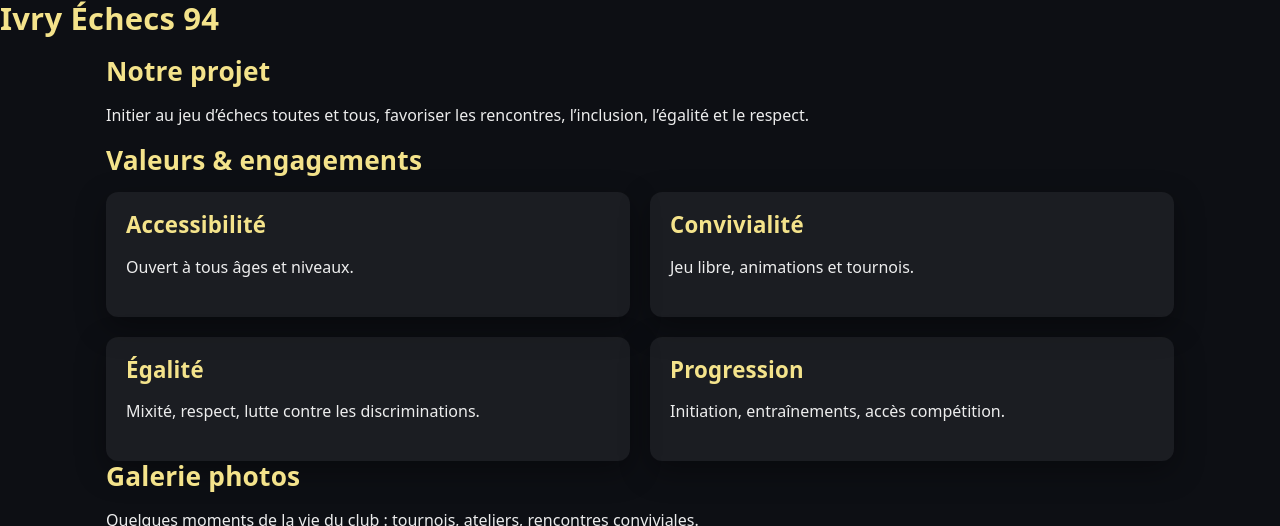
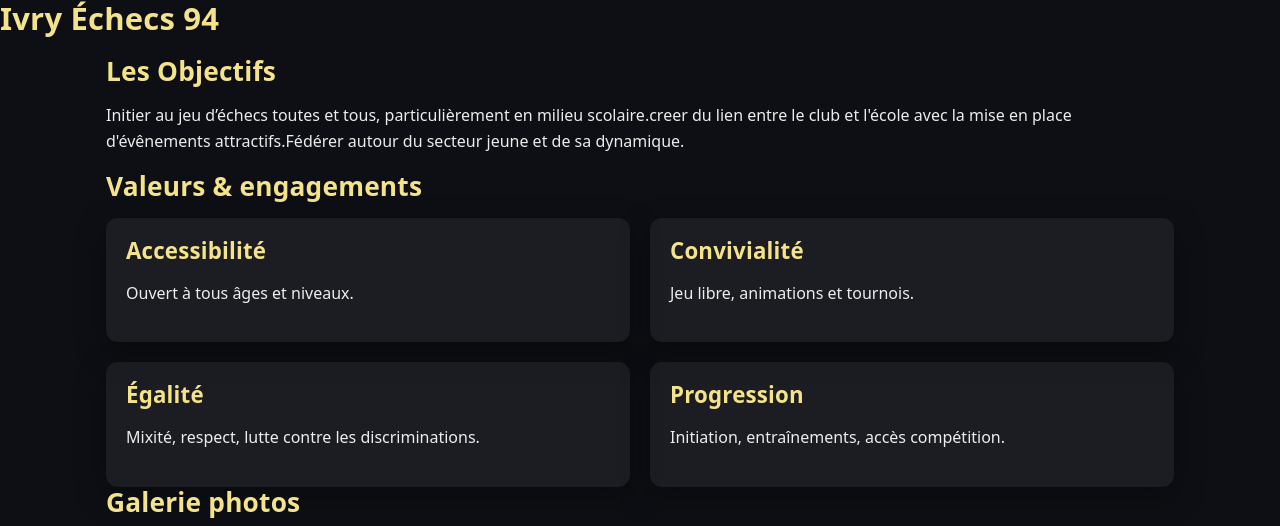
Before and after one commit to Nelwyn64/ivry-echecs-94, a Jekyll site: the page built from about.html, in a window 1280 px wide, cut to the strip 0-526 px from the top of the page. Built offline with Jekyll 4.4.1, drawn with Linux system fonts in a browser that asks for light colours; a script that is not in the unit is left out.

Commit message:
Update Pages du site “club”

```diff
--- a/about.html
+++ b/about.html
@@ -4,10 +4,9 @@ title: Ivry Échecs 94 — Le club
 meta_description: "Présentation du club : valeurs, fonctionnement, inclusion."
 bg_image: bg-about.jpg
 ---
-
 <section class="container">
-  <h2 class="section-title">Notre projet</h2>
-  <p>Initier au jeu d’échecs toutes et tous, favoriser les rencontres, l’inclusion, l’égalité et le respect.</p>
+  <h2 class="section-title">Les Objectifs</h2>
+  <p>Initier au jeu d’échecs toutes et tous, particulièrement en milieu scolaire.creer du lien entre le club et l'école avec la mise en place d'évênements attractifs.Fédérer autour du secteur jeune et de sa dynamique.</p>
 </section>
 
 <section class="container">
```
